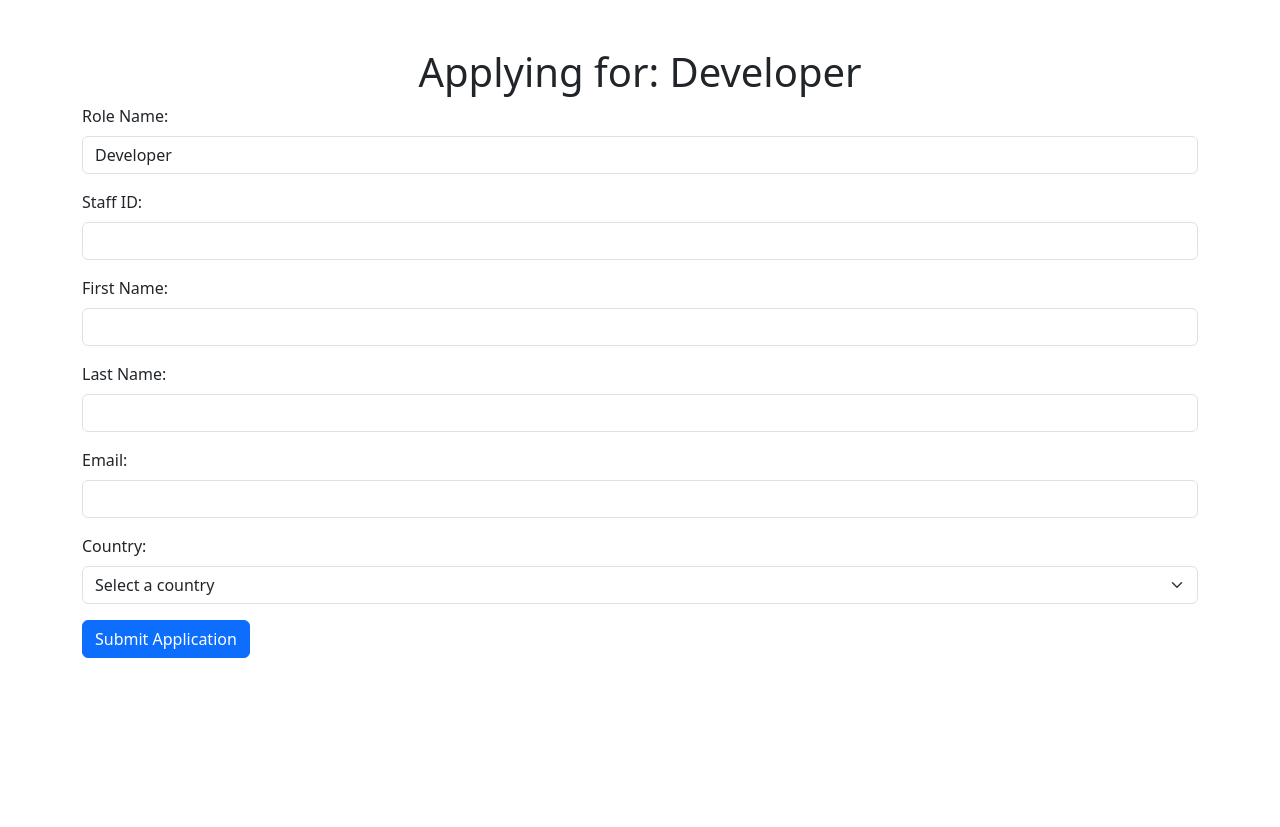
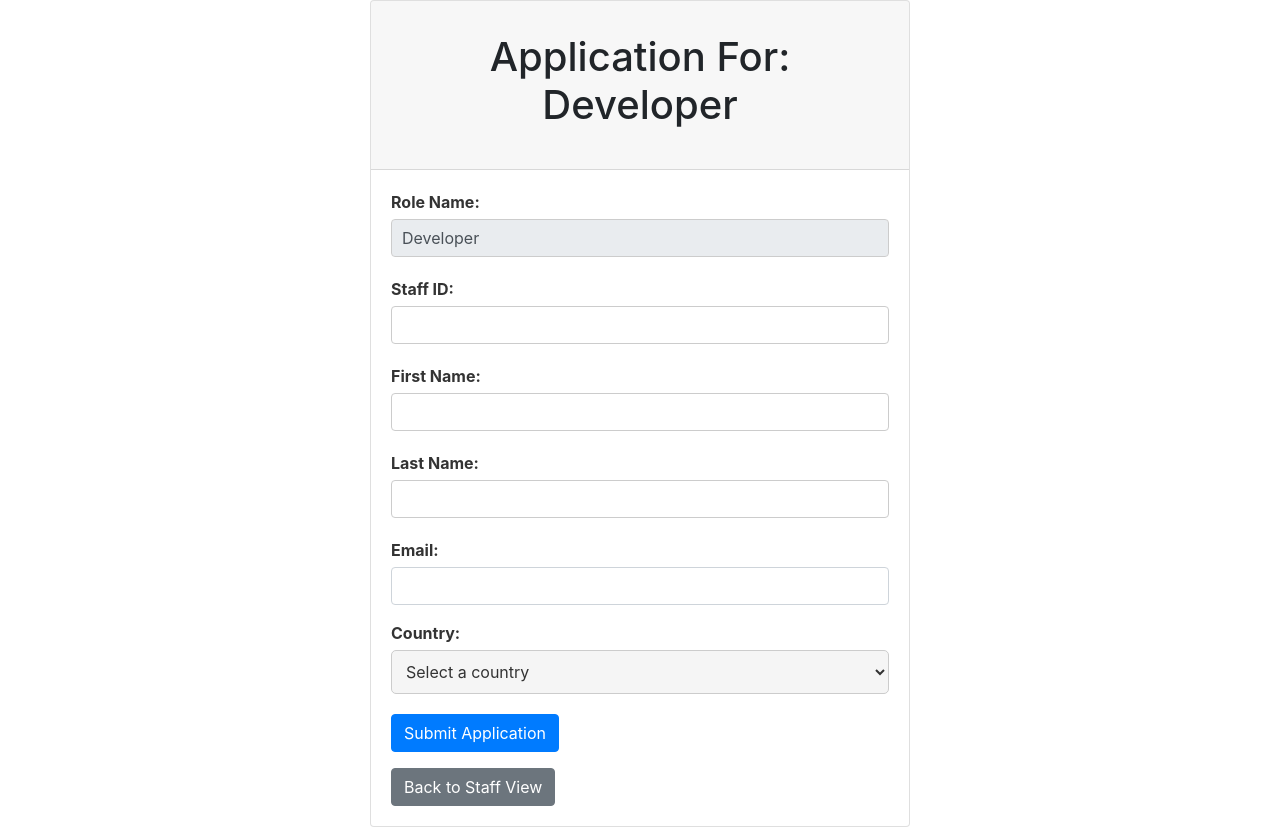
Before and after one commit to SPMG9T6/SBRPProject, a Flask app: page /apply_role?role_name=Developer in a window 1280 px wide. Before the commit the page ends 658 px from the top, so only its background shows below. Run offline with Flask 3, Linux system fonts and the light colour scheme; data comes from the database, SQL or seed files in the repository; parts of the project's set-up code (start-up, migrations or seed data) failed here and were passed over; some libraries are stand-ins or nearby versions.

Commit message:
styling updates

```diff
--- a/templates/apply_role.html
+++ b/templates/apply_role.html
@@ -1,16 +1,95 @@
 <!DOCTYPE html>
-<html lang="en">
+<html>
 <head>
     <meta charset="UTF-8">
     <meta name="viewport" content="width=device-width, initial-scale=1.0">
+    <title>Edit Role Listing</title>
+
     <!-- Include Bootstrap CSS -->
-    <link href="https://cdn.jsdelivr.net/npm/bootstrap@5.3.2/dist/css/bootstrap.min.css" rel="stylesheet">
-    <title>Apply for Role</title>
+    <link rel="stylesheet" href="https://stackpath.bootstrapcdn.com/bootstrap/4.5.0/css/bootstrap.min.css">
+    <link rel="stylesheet" href="https://cdnjs.cloudflare.com/ajax/libs/bootstrap-datepicker/1.9.0/css/bootstrap-datepicker.min.css">
+    <script src="https://code.jquery.com/jquery-3.5.1.slim.min.js"></script>
+    <script src="https://stackpath.bootstrapcdn.com/bootstrap/4.5.0/js/bootstrap.min.js"></script>
+    <script src="https://cdnjs.cloudflare.com/ajax/libs/bootstrap-datepicker/1.9.0/js/bootstrap-datepicker.min.js"></script>
+    <style>
+        h1 {
+            text-align: center;
+            padding: 20px;
+        }
+        label {
+            font-weight: bold;
+        }
+        input[type="text"],
+        textarea {
+            width: 100%;
+            padding: 10px;
+            margin-bottom: 20px;
+            border: 1px solid #ccc;
+            border-radius: 4px;
+        }
+        input[type="submit"] {
+            background-color: #007BFF;
+            color: #fff;
+            padding: 10px 20px;
+            border: none;
+            border-radius: 4px;
+            cursor: pointer;
+        }
+        input[type="submit"]:hover {
+            background-color: #0056b3;
+        }
+        @media (max-width: 768px) {
+            form {
+                padding: 10px;
+            }
+        }
+        /* Style the form group */
+        .form-group {
+            margin-bottom: 20px;
+        }
+
+        /* Style the form label */
+        .form-label {
+            font-weight: bold;
+            display: block;
+            margin-bottom: 5px;
+            color: #333; /* Text color */
+        }
+
+        /* Style the form select */
+        .form-select {
+            width: 100%;
+            padding: 10px;
+            font-size: 16px;
+            border: 1px solid #ccc; /* Border color */
+            border-radius: 5px;
+            background-color: #f5f5f5; /* Background color */
+            color: #333; /* Text color */
+        }
+
+        /* Style the form select options */
+        .form-select option {
+            background-color: #fff; /* Background color for options */
+            color: #333; /* Text color for options */
+        }
+
+        /* Style the placeholder text for the select */
+        .form-select option[disabled]:first-child {
+            color: #999; /* Placeholder text color */
+        }
+
+    </style>
 </head>
 <body>
-    <div class="container mt-5">
-        <h1 class="text-center">Applying for: {{ role_name }}</h1>
-        <form method="post">
+    <div class="container">
+        <div class="row justify-content-center">
+            <div class="col-md-6">
+                <div class="card">
+                    <div class="card-header">
+                        <h1 class="text-center">Application For: <br> {{ role_name }}</h1>
+                    </div>
+                    <div class="card-body">
+                        <form method="POST">
                             <div class="mb-3">
                                 <label for="role_name" class="form-label">Role Name:</label>
                                 <input type="text" class="form-control" id="role_name" name="role_name" value="{{ role_name }}" readonly>
@@ -35,18 +114,23 @@
                                 <input type="email" class="form-control" id="email" name="email" required>
                             </div>
 
-            <div class="mb-3">
+                            <div class="form-group">
                                 <label for="country" class="form-label">Country:</label>
-                <select class="form-select" id="country" name="country" required>
+                                <select class="form-select" id="country" name="country" required oninvalid="this.setCustomValidity('Please select a country')">
                                     <option value="" selected disabled>Select a country</option>
                                     {% for country in countries %}
                                     <option value="{{ country }}">{{ country }}</option>
                                     {% endfor %}
                                 </select>
                             </div>
+                            <button type="submit" class="btn btn-primary mb-3">Submit Application</button>
+                        </form>
 
-            <button type="submit" class="btn btn-primary">Submit Application</button>
-        </form>
+                        <a href="http://127.0.0.1:5000/staff" class="btn btn-secondary">Back to Staff View</a>
+                    </div>
+                </div>
+            </div>
+        </div>
     </div>
 
     <!-- Include Bootstrap JS and Popper.js for Bootstrap functionality -->
```
Also changed, not shown: templates/add_role_listing.html (+4 -4 lines), templates/edit_role_listing.html (+7 -8 lines). Lines whose indentation alone changed are shown as unchanged.
